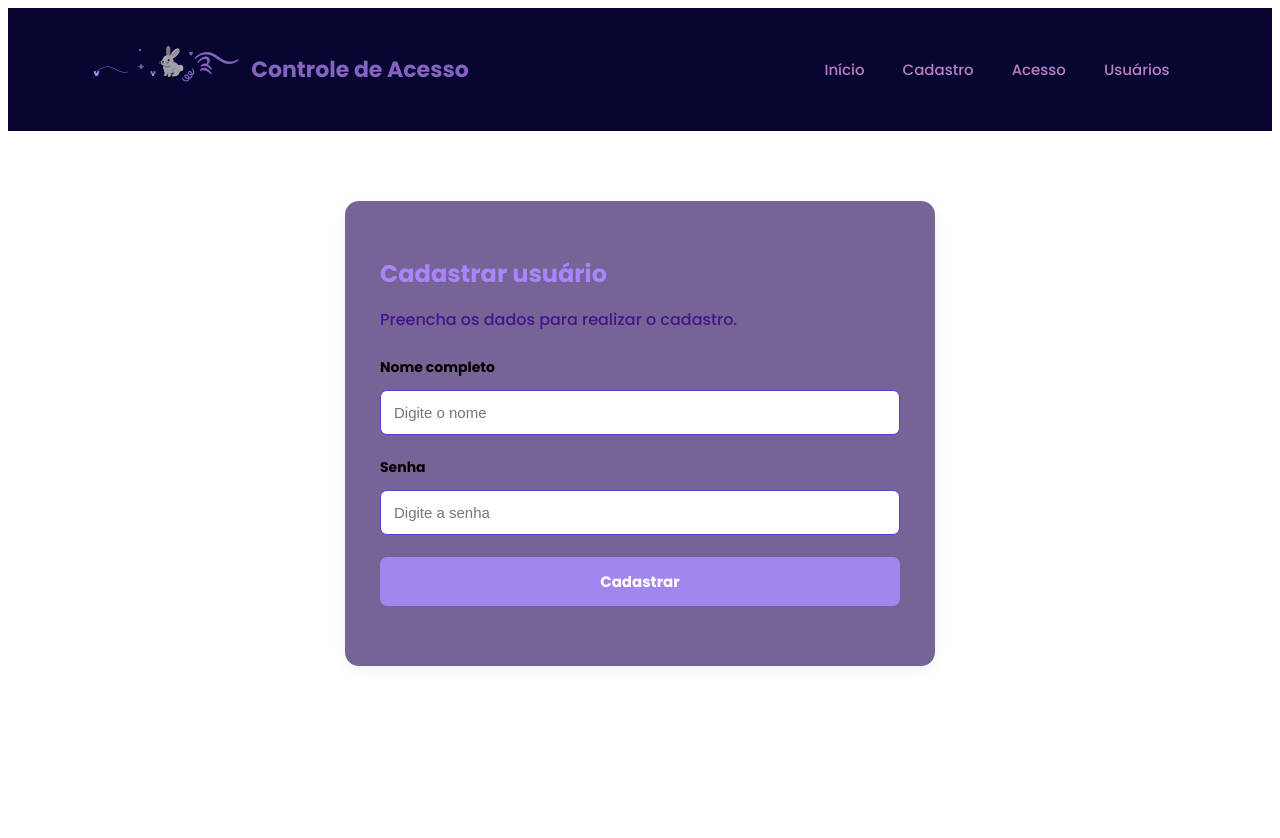
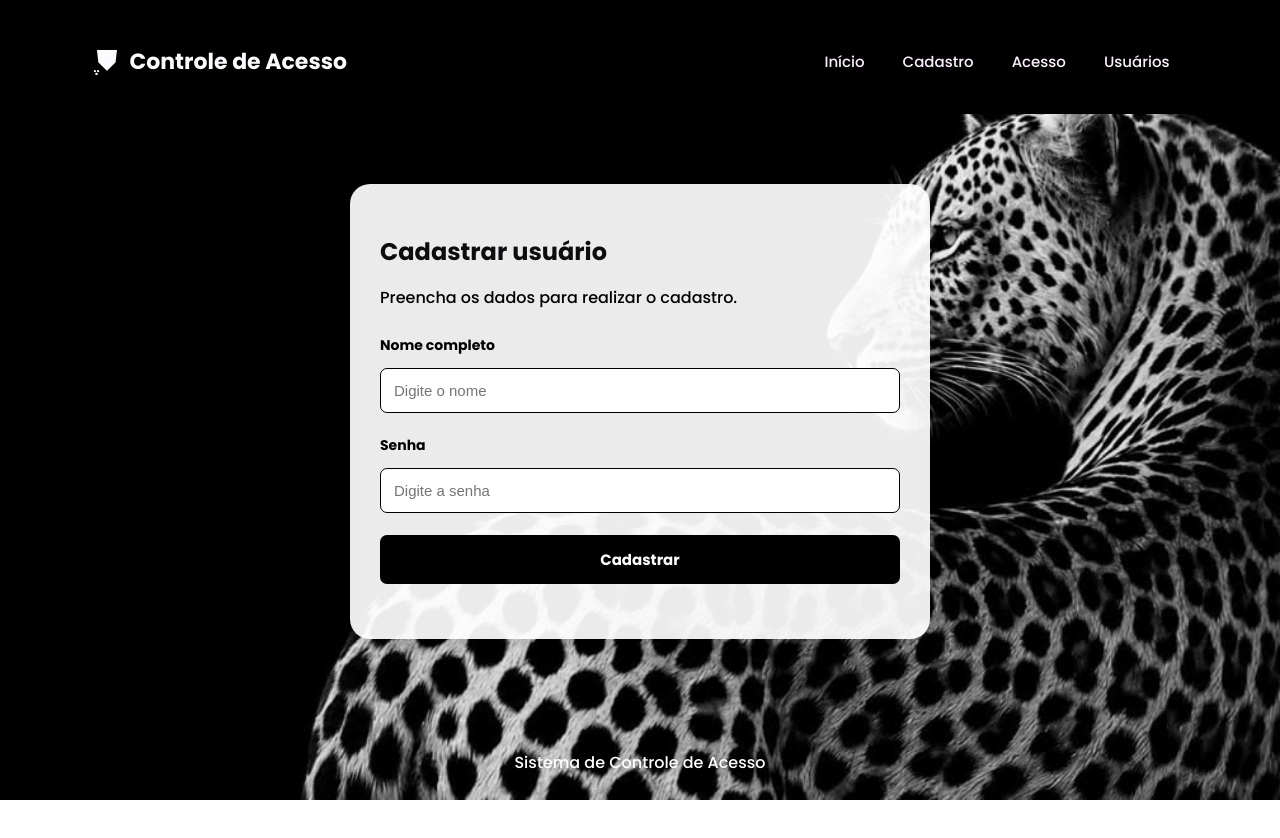
Before and after one commit to claricce2007-gif/projetox, a plain HTML site: page controle-acesso/frontend/index.html in a window 1280 px wide. Both pictures are taken after a click on the button "Começar". Drawn offline with Linux system fonts and the light colour scheme; files whose address does not match are found by name.

Commit message:
atualizaçao front

```diff
--- a/controle-acesso/frontend/css/style.css
+++ b/controle-acesso/frontend/css/style.css
@@ -32,8 +32,8 @@ button {
 }
 
 header {
-    background-color: #060631;
-    color: #bb8afcb4;
+    background-color: #000000;
+    color: #fbfafd;
     padding: 22px 7%;
     display: flex;
     justify-content: space-between;
@@ -65,7 +65,7 @@ nav {
 nav button {
     background: transparent;
     border: none;
-    color: #bc7ec2;
+    color: #fef1ff;
     padding: 10px 14px;
     cursor: pointer;
     font-size: 15px;
@@ -91,7 +91,7 @@ main {
 }
 
 .boas-vindas {
-    background-color: rgb(255, 255, 255);
+    background-color: rgba(243, 242, 242, 0.479);
     padding: 65px 30px;
     border-radius: 14px;
     text-align: center;
@@ -101,30 +101,30 @@ main {
 .boas-vindas h2 {
     font-size: 32px;
     margin-bottom: 15px;
-    color: #6b55e2;
+    color: #020203;
 }
 
 .boas-vindas p {
-    color: #bc7ec2;
+    color: #070607;
     margin-bottom: 25px;
 }
 
 .card {
-    background-color: rgb(118, 100, 151);
+    background-color: rgba(239, 239, 240, 0.493);
     max-width: 520px;
     margin: 0 auto;
     padding: 35px;
     border-radius: 14px;
-    box-shadow: 0 4px 15px rgba(0,0,0,0.06);
+    box-shadow: 0 4px 15px rgba(248, 246, 246, 0.329);
 }
 
 .card h2 {
-    color: #a985fc;
+    color: #0d0d0f;
     margin-bottom: 10px;
 }
 
 .card > p {
-    color: #43158b;
+    color: #000000;
     margin-bottom: 25px;
 }
 
@@ -141,7 +141,7 @@ label {
 
 input {
     padding: 13px;
-    border: 1px solid #5b3dc9;
+    border: 1px solid #000000;
     border-radius: 7px;
     outline: none;
     font-size: 15px;
@@ -149,11 +149,11 @@ input {
 }
 
 input:focus {
-    border-color: #9383ad;
+    border-color: #ffffff8c;
 }
 
 .botao-principal {
-    background-color: #a286f0;
+    background-color: #000000;
     color: #ffffff;
     border: none;
     padding: 13px;
@@ -206,3 +206,18 @@ footer {
         font-size: 25px;
     }
 }
+
+body {
+    background-image: url("../img/image.jpg");
+    background-size: cover;
+    background-position: center;
+    background-repeat: no-repeat;
+    background-attachment: fixed;
+}
+
+.card {
+    background: rgba(255, 255, 255, 0.92);
+    padding: 30px;
+    border-radius: 20px;
+    box-shadow: 0 4px 15px rgba(0, 0, 0, 0.10);
+}
--- a/controle-acesso/frontend/index.html
+++ b/controle-acesso/frontend/index.html
@@ -10,7 +10,7 @@
 
     <header>
         <div class="logo">
-            <span>ִִֶֶָָ𓂃 ࣪˖ ִֶָ🐇་༘࿐</span>
+            <span>ִֶ⛊</span>
         </span>
             <h1>Controle de Acesso</h1>
         </div>
```
Also changed, not shown: controle-acesso/frontend/img/image.jpg (added).
